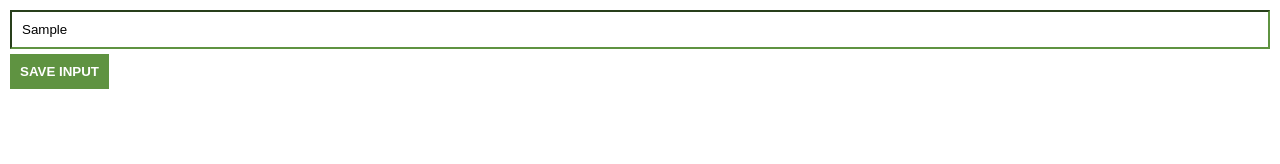
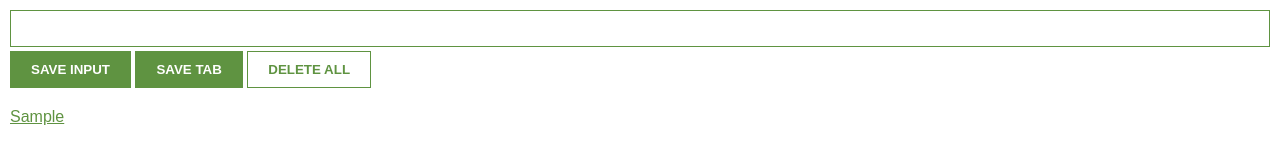
Before and after one commit to arnavbee/Leads-Tracker-Extension, a browser extension: page index.html in a window 1280 px wide. Both pictures are taken after typing "Sample" into the empty fields and a click on the button "SAVE INPUT". Drawn offline with Linux system fonts and the light colour scheme.

Commit message:
Add files via upload

```diff
--- a/index.html
+++ b/index.html
@@ -1,13 +1,14 @@
-<!DOCTYPE html>
-<html lang="en">
+<html>
   <head>
     <link rel="stylesheet" href="styles.css" />
-    <meta charset="UTF-8" />
-    <meta name="viewport" content="width=device-width, initial-scale=1.0" />
-    <title>Lead Extension</title>
   </head>
   <body>
     <input type="text" id="input-el" />
     <button id="input-btn">SAVE INPUT</button>
+    <button id="tab-btn">SAVE TAB</button>
+    <button id="delete-btn">DELETE ALL</button>
+
+    <ul id="ul-el"></ul>
+    <script src="script.js"></script>
   </body>
 </html>
--- /dev/null
+++ b/script.js
@@ -0,0 +1,47 @@
+let myLeads = [];
+const inputEl = document.getElementById("input-el");
+const inputBtn = document.getElementById("input-btn");
+const ulEl = document.getElementById("ul-el");
+const deleteBtn = document.getElementById("delete-btn");
+const leadsFromLocalStorage = JSON.parse(localStorage.getItem("myLeads"));
+const tabBtn = document.getElementById("tab-btn");
+
+if (leadsFromLocalStorage) {
+  myLeads = leadsFromLocalStorage;
+  render(myLeads);
+}
+
+tabBtn.addEventListener("click", function () {
+  chrome.tabs.query({ active: true, currentWindow: true }, function (tabs) {
+    myLeads.push(tabs[0].url);
+    localStorage.setItem("myLeads", JSON.stringify(myLeads));
+    render(myLeads);
+  });
+});
+
+function render(leads) {
+  let listItems = "";
+  for (let i = 0; i < leads.length; i++) {
+    listItems += `
+            <li>
+                <a target='_blank' href='${leads[i]}'>
+                    ${leads[i]}
+                </a>
+            </li>
+        `;
+  }
+  ulEl.innerHTML = listItems;
+}
+
+deleteBtn.addEventListener("dblclick", function () {
+  localStorage.clear();
+  myLeads = [];
+  render(myLeads);
+});
+
+inputBtn.addEventListener("click", function () {
+  myLeads.push(inputEl.value);
+  inputEl.value = "";
+  localStorage.setItem("myLeads", JSON.stringify(myLeads));
+  render(myLeads);
+});
--- a/styles.css
+++ b/styles.css
@@ -2,30 +2,42 @@ body {
   margin: 0;
   padding: 10px;
   font-family: Arial, Helvetica, sans-serif;
+  min-width: 400px;
 }
 
-/*
-
-  Style our app according to the provided design!
-
-  green color ->
-
-  */
-
-#input-el {
-  border-color: #5f9341;
+input {
   width: 100%;
   padding: 10px;
   box-sizing: border-box;
+  border: 1px solid #5f9341;
+  margin-bottom: 4px;
 }
 
 button {
-  display: flex;
+  background: #5f9341;
+  color: white;
+  padding: 10px 20px;
+  border: 1px solid #5f9341;
+  font-weight: bold;
+}
+
+/* Style the button according to the provided design */
+
+#delete-btn {
+  background: white;
+  color: #5f9341;
+}
+
+ul {
+  margin-top: 20px;
+  list-style: none;
+  padding-left: 0;
+}
+
+li {
   margin-top: 5px;
-  background-color: #5f9341;
-  color: white;
-  font-family: Arial, Helvetica, sans-serif;
-  font-weight: bold;
-  padding: 10px;
-  border-style: none;
 }
+
+a {
+  color: #5f9341;
+}
```
Also changed, not shown: icon.png (added), manifest.json (added).
